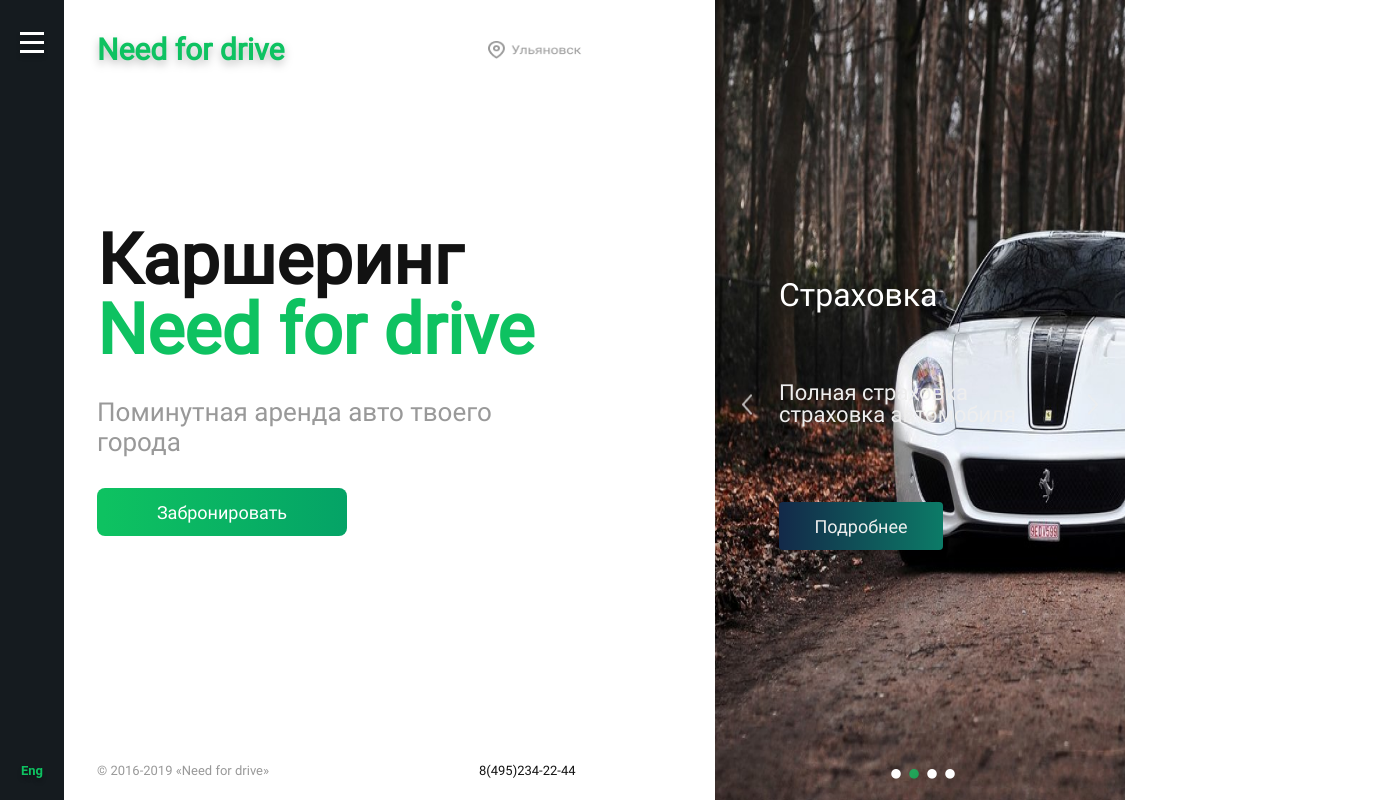
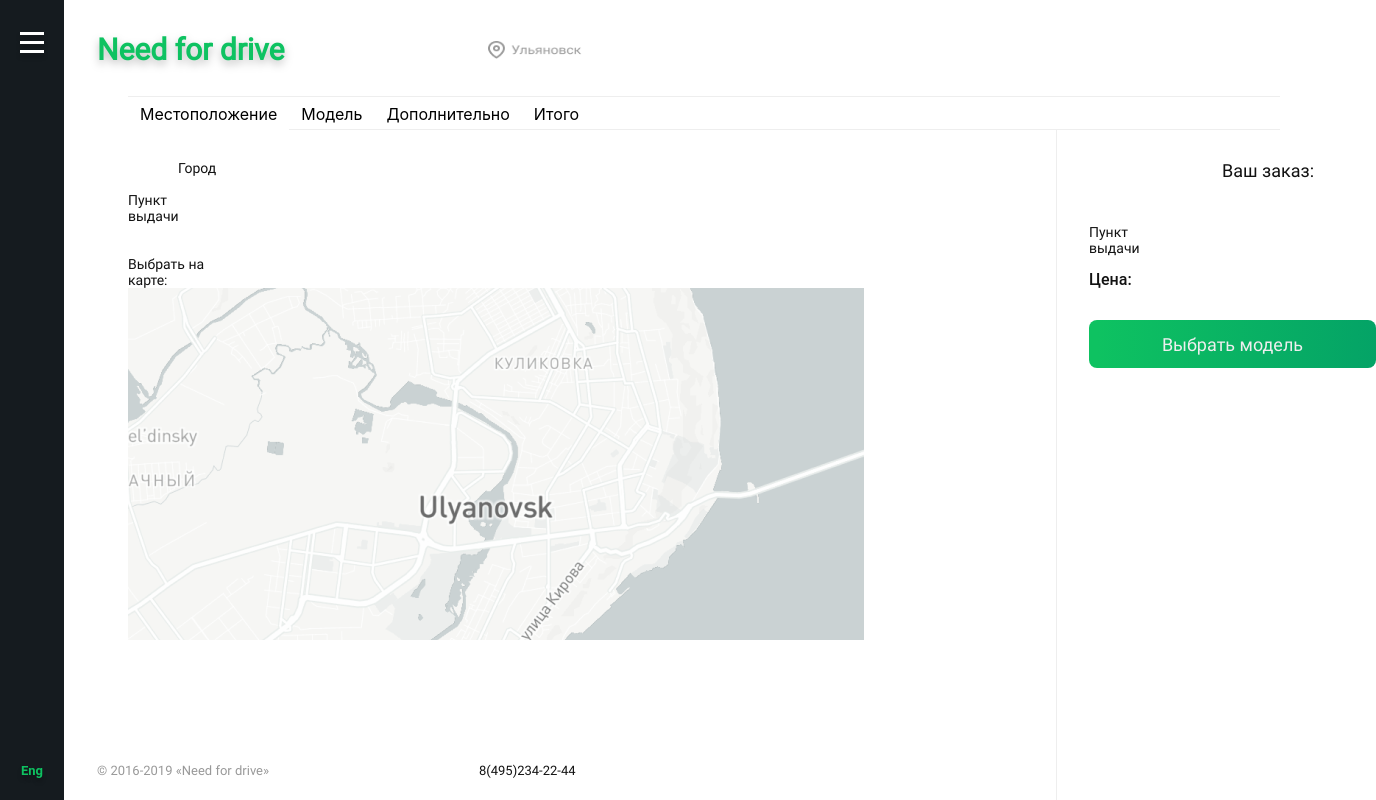
Before and after one commit to oskesiyan/need-for-drive, a React (Create React App) app: page /order in a window 1280 px wide. Shown: the top 800 px of the page, 1376 px wide, since content can reach past the window. Built offline with nearby package versions, Linux system fonts and the light colour scheme.

Commit message:
add OrderPage component

```diff
--- a/package.json
+++ b/package.json
@@ -10,9 +10,13 @@
     "node-sass": "^4.14.1",
     "prop-types": "^15.7.2",
     "react": "^17.0.2",
+    "react-autocomplete": "^1.8.1",
     "react-dom": "^17.0.2",
+    "react-router-dom": "^5.2.0",
     "react-scripts": "4.0.3",
     "react-slick": "^0.28.1",
+    "react-tabs": "^3.2.2",
+    "react-textfield": "0.0.6",
     "slick-carousel": "^1.8.1",
     "styled-components": "^5.3.0",
     "web-vitals": "^1.1.2"
--- a/src/App.css
+++ b/src/App.css
@@ -0,0 +1,4 @@
+.app-wraper{
+    display: flex;
+position: relative;
+  }
--- a/src/App.js
+++ b/src/App.js
@@ -1,16 +1,26 @@
 import './App.css';
+import { BrowserRouter as Router, Route, Switch } from 'react-router-dom';
 import NavState from './context/NavState';
 import MainMenu from './components/SideBar/MainMenu';
 import StartScreen from './components/StartScreen/StartScreen';
+import Header from './components/Header/Header';
+import Footer from './components/Footer/Footer';
+import OrderPage from './components/OrderPage/OrderPage';
 
 
 function App() {
   return (
-    <NavState>
-      <MainMenu />
-      <StartScreen/>
-    </NavState>
-
+    <Router>
+      <NavState>
+        <MainMenu />
+        <Header/>
+        <Footer/>
+        <Switch>
+          <Route path='/' component={StartScreen} exact/>
+          <Route path='/order' component={OrderPage}/>
+        </Switch>
+      </NavState>
+    </Router>
   );
 }
 
--- /dev/null
+++ b/src/components/OrderPage/OrderPage.js
@@ -0,0 +1,55 @@
+// import { render } from '@testing-library/react';
+import { Tab, Tabs, TabList, TabPanel } from 'react-tabs';
+import './react-tabs.scss';
+import './OrderPage.scss';
+import mapOrder from './../../img/Map_order.png';
+import {Autocomplete} from 'react-autocomplete';
+import {TextField} from 'react-textfield';
+import { useState, useEffect } from 'react';
+
+const OrderPage = () => {
+
+return (
+    <div className = 'tabs-block'>
+        {/* <div className = 'tabs-block__line'></div>         */}
+        <Tabs disableUpDownKeys = 'true'>
+                <TabList>
+                <Tab>Местоположение</Tab>
+                <Tab>Модель</Tab>
+                <Tab>Дополнительно</Tab>
+                <Tab>Итого</Tab>
+                </TabList>
+                {/* местоположение */}
+                <TabPanel>
+                <div className = 'tabs-blok__step1__position'>
+                    <div className = 'tabs-blok__step1__position__city'>Город</div>
+                    <div className = 'tabs-blok__step1__position__point'>Пункт выдачи</div>
+                    <div className = 'tabs-blok__step1__position__map'>Выбрать на карте:</div>
+                    <img src = {mapOrder} className = 'tabs-blok__step1__position__mapOrder'></img>
+                </div>
+                <div className = 'tabs-blok__step1__order-info'>
+                    <div className = 'tabs-blok__step1__order-info__order'>Ваш заказ:</div>
+                    <div className = 'tabs-blok__step1__order-info__point'>Пункт выдачи</div>
+                    <div className = 'tabs-blok__step1__order-info__price'>Цена:</div>
+                    <button className = 'tabs-blok__step1__order-info__button'>Выбрать модель</button>
+                </div>
+                </TabPanel>
+                {/* модель */}
+                <TabPanel>
+                <h2>Any content 2</h2>
+                </TabPanel>
+                {/* дополнительно */}
+                <TabPanel>
+                <h2>Any content 3</h2>
+                </TabPanel>
+                {/* итого */}
+                <TabPanel>
+                <h2>Any content 4</h2>
+                </TabPanel>
+        </Tabs>
+  </div>
+    )
+
+}
+
+export default OrderPage
--- /dev/null
+++ b/src/components/OrderPage/OrderPage.scss
@@ -0,0 +1,212 @@
+@font-face {
+    font-family: 'Roboto-Light';
+    src: local('Roboto'), url(./../../fonts/Roboto-Light.ttf) format('truetype');
+  }
+  @font-face {
+    font-family: 'Roboto-Medium';
+    src: local('Roboto'), url(./../../fonts/Roboto-Medium.ttf) format('truetype');
+  }
+
+  $textColor: #121212;
+  $lineColor: #EEEEEE;
+  $buttonColorGradient1: #0EC261;
+  $buttonColorGradient2: #039F67;
+  $inputColorLine: #999999;
+// .tabs-block{
+//     display: flex;
+
+// }
+
+.tabs-block__line{
+position: absolute;
+width: 672px;
+height: 0px;
+left: 1056px;
+// margin-top: 128px;
+// margin-bottom: 128px;
+/* Gray_light */
+border-bottom: 128px;
+border: 1px solid $lineColor;
+transform: rotate(90deg);
+
+}
+.tabs-blok__step1__position{
+
+}
+.tabs-blok__step1__position__city{
+    position: absolute;
+    width: 38px;
+    height: 16px;
+    left: 178px;
+    top: 160px;
+
+    font-family: Roboto-Light;
+    font-style: normal;
+    font-weight: 300;
+    font-size: 14px;
+    line-height: 16px;
+    color: $textColor;
+}
+// .tabs-blok__step1__position__city-input{
+//     position: absolute;
+//     width: 224px;
+//     // height: 0px;
+//     left: 224px;
+//     top: 158px;
+//     border: none;
+//     border-bottom: 1px solid $inputColorLine;
+// }
+// .tabs-blok__step1__position__input{
+//   margin: 20px auto;
+//   position: relative;
+//   width: 400px;
+//   font-size: 60px;
+
+//   input {
+//     width: 100%;
+//     padding: 10px;
+//     box-sizing: border-box;
+//     outline: none;
+//     border: 2px solid #aaa;
+//     font-size: 60px;
+//   }
+
+//   button[type="reset"] {
+//     position: absolute;
+//     top: 10px;
+//     bottom: 10px;
+//     right: 10px;
+//     color: #666;
+//     border: 0;
+//     display: none;
+//     padding: 0 10px;
+//     border-radius: 50%;
+//     background-color: red;
+//     transition: background 200ms;
+//     outline: none;
+
+//     &:hover {
+//       background-color: #eee;
+//     }
+//   }
+
+//   input:valid ~ button[type="reset"] {
+//     display: block;
+//   }
+// }
+.tabs-blok__step1__position__point{
+    position: absolute;
+    width: 91px;
+    height: 16px;
+    left: 128px;
+    top: 192px;
+
+    font-family: Roboto-Light;
+    font-style: normal;
+    font-weight: 300;
+    font-size: 14px;
+    line-height: 16px;
+    color: $textColor;
+}
+// .tabs-blok__step1__position__point-input{
+//     position: absolute;
+//     width: 224px;
+//     // height: 0px;
+//     left: 224px;
+//     top: 190px;
+//     border: none;
+//     border-bottom: 1px solid $inputColorLine;
+// }
+.tabs-blok__step1__position__map{
+    position: absolute;
+    width: 117px;
+    height: 16px;
+    left: 128px;
+    top: 256px;
+
+    font-family: Roboto-Light;
+    font-style: normal;
+    font-weight: 300;
+    font-size: 14px;
+    line-height: 16px;
+    color: $textColor;
+}
+.tabs-blok__step1__position__mapOrder{
+    position: absolute;
+    width: 736px;
+    height: 352px;
+    left: 128px;
+    top: 288px;
+}
+
+.tabs-blok__step1__order-info{
+    position: absolute;
+    border-left: 1px solid $lineColor;
+    width: 0px;
+    height: 100%;
+    left: 1056px;
+    top: 130px;
+}
+.tabs-blok__step1__order-info__order{
+    position: absolute;
+    width: 225px;
+    height: 22px;
+    left: 32px;
+    top: 30px;
+
+    font-family: Roboto-Medium;
+    font-style: normal;
+    font-weight: 500;
+    font-size: 18px;
+    line-height: 21px;
+    text-align: right;
+    color: $textColor;
+}
+.tabs-blok__step1__order-info__point{
+    position: absolute;
+    width: 91px;
+    height: 16px;
+    left: 32px;
+    top: 94px;
+
+    font-family: Roboto-Light;
+    font-style: normal;
+    font-weight: 300;
+    font-size: 14px;
+    line-height: 16px;
+    color: $textColor;
+
+}
+.tabs-blok__step1__order-info__price{
+    position: absolute;
+    width: 198px;
+    height: 16px;
+    left: 32px;
+    top: 142px;
+
+    font-family: Roboto;
+    font-style: normal;
+    font-weight: 500;
+    font-size: 16px;
+    line-height: 16px;
+    color: $textColor;
+}
+.tabs-blok__step1__order-info__button{
+    position: absolute;
+    width: 287px;
+    height: 48px;
+    left: 32px;
+    top: 190px;
+    background: linear-gradient(90deg, $buttonColorGradient1 2.61%, $buttonColorGradient2 112.6%);
+    background-blend-mode: darken;
+    border-radius: 8px;
+    border: none;
+    font-family: Roboto-Medium;
+    font-style: normal;
+    font-weight: 500;
+    font-size: 18px;
+    line-height: 21px;
+    text-align: center;
+
+    color: $lineColor;
+}
--- /dev/null
+++ b/src/components/OrderPage/react-tabs.scss
@@ -0,0 +1,66 @@
+@font-face {
+  font-family: 'Roboto-Bold';
+  src: local('Roboto'), url(./../../fonts/Roboto-Bold.ttf) format('truetype');
+}
+$lineColor: #EEEEEE;
+.react-tabs {
+  -webkit-tap-highlight-color: transparent;
+  margin-top: 96px;
+  margin-left: 128px;
+
+  &__tab-list {
+    border-bottom: 1px solid $lineColor;
+    border-top: 1px solid $lineColor;
+    margin: 0 0 10px;
+    padding: 0;
+
+
+  }
+
+  &__tab {
+    display: inline-block;
+    // border: 1px solid transparent;
+    border-bottom: none;
+    bottom: -1px;
+    position: relative;
+    list-style: none;
+    padding: 6px 12px;
+    cursor: pointer;
+
+    &--selected {
+      background: #fff;
+      border-color: #aaa;
+      color: rgb(0, 0, 0);
+      border-radius: 5px 5px 0 0;
+    }
+
+    &--disabled {
+      color: GrayText;
+      cursor: default;
+    }
+
+    &:focus {
+      box-shadow: 0 0 5px hsl(208, 99%, 50%);
+      border-color: hsl(208, 99%, 50%);
+      outline: none;
+
+      &:after {
+        content: "";
+        position: absolute;
+        height: 5px;
+        left: -4px;
+        right: -4px;
+        bottom: -5px;
+        background: #fff;
+      }
+    }
+  }
+
+  &__tab-panel {
+    display: none;
+
+    &--selected {
+      display: block;
+    }
+  }
+}
--- a/src/components/StartScreen/StartScreen.js
+++ b/src/components/StartScreen/StartScreen.js
@@ -1,6 +1,4 @@
 import './StartScreen.scss';
-import Header from './Header';
-import Footer from './Footer';
 import slide1 from './../../img/slide1_parking.png';
 import slide2 from './../../img/slide2_insurance.png';
 import slide3 from './../../img/slide3_patrol.png';
@@ -8,6 +6,7 @@
 import "./slick.scss";
 import "./slick-theme.scss";
 import Slider from "react-slick";
+import { Link } from 'react-router-dom';
 
 const StartScreen = () =>{
   let settings = {
@@ -25,16 +24,16 @@
       <div className = 'app-wraper__block__text1'>Каршеринг</div>
       <div className = 'app-wraper__block__text2'>Need for drive</div>
       <div className = 'app-wraper__block__text3'>Поминутная аренда авто твоего города</div>
-      <button className = 'app-wraper__button'>Забронировать</button>
-      <Header/>
-      <Footer/>
+      <Link to = '/order'>
+        <button className = 'app-wraper__button'>Забронировать</button>
+      </Link>
     </div>
     <Slider {...settings}>
         <div className = 'slider-block' >
           <img src={slide1} alt = ''/>
           <div className = 'slider-block__text1'>Бесплатная парковка</div>
           <p className = 'slider-block__text2'>Оставляйте машину на платных городских парковках и разрешенных местах, не нарушая ПДД, а также в аэропортах</p>
-          <button className = 'slider-block__button'>Подробнее</button>
+            <button className = 'slider-block__button'>Подробнее</button>
         </div>
         <div>
           <img src={slide2} alt = ''/>
--- a/src/components/StartScreen/StartScreen.scss
+++ b/src/components/StartScreen/StartScreen.scss
@@ -14,7 +14,7 @@
 
 .app-wraper{
   position: relative;
-  background-color: white;
+  // background-color: white;
   height: 100%;
   width: 100%;
 }
```
Also changed, not shown: src/components/Footer/Footer.js (renamed from src/components/StartScreen/Footer.js), src/components/Footer/Footer.scss (renamed from src/components/StartScreen/Footer.scss), src/components/Header/Header.js (renamed from src/components/StartScreen/Header.js), src/components/Header/Header.scss (renamed from src/components/StartScreen/Header.scss), src/img/Map_order.png (added), 1 other file (tests, documents, lock files or other folders).
